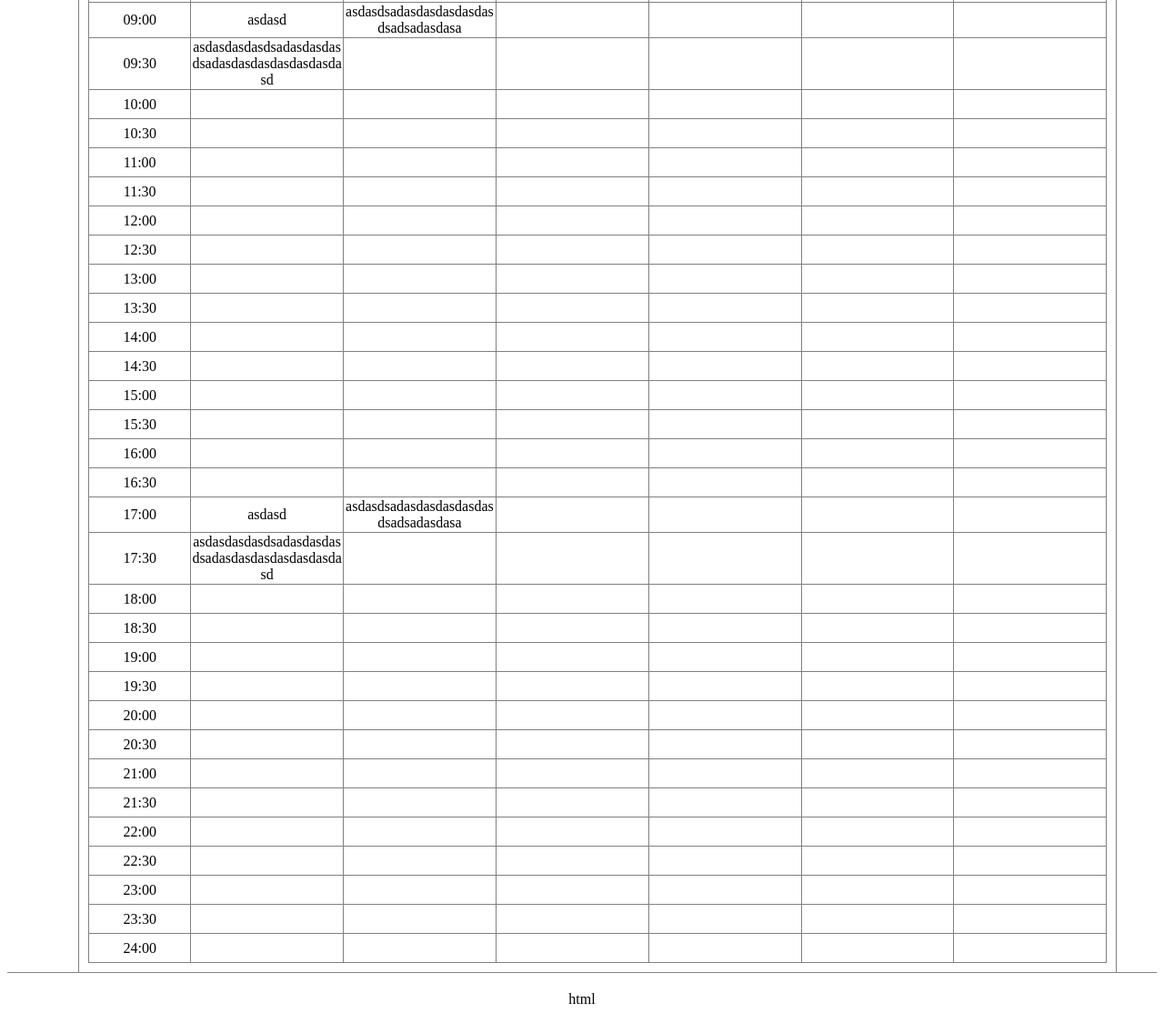
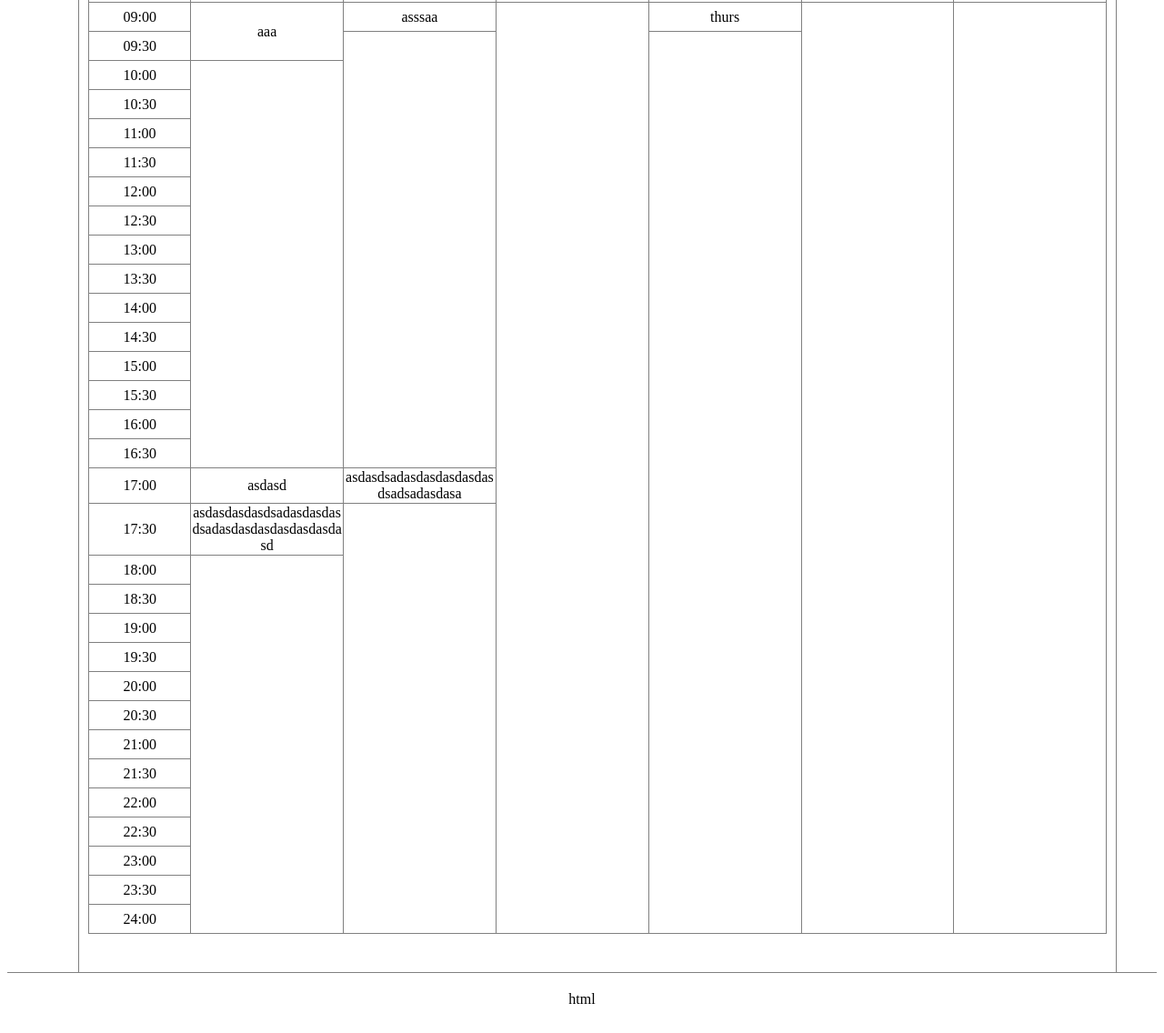
Before and after one commit to dlckdduq1107/AULIM, a website: page views/time_table.html in a window 1280 px wide. Shown: the part 202-1338 px from the top of the page at 91% size. Drawn offline with nearby package versions, Linux system fonts and the light colour scheme.

Commit message:
auto merge colunm

```diff
--- a/app.js
+++ b/app.js
@@ -11,6 +11,7 @@ var conn = db_config.init();
 
 db_config.connect(conn);
 
+app.use('/modules', express.static(__dirname + "/modules")); //자바스크립트 파일을 사용하기 위해 경로를 설정해줘야함(nodejs)
 app.use(express.static(path.join(__dirname + '/public')));
 app.use(express.urlencoded({extended : true}));
 app.use(express.json());
--- /dev/null
+++ b/modules/test.js
@@ -0,0 +1,21 @@
+window.onload = function setRowspan() {  //num 병합을 원하는 열
+  var mergeItem = ""; //병합구분값
+  var mergeCount = 0; //병합 수
+  var mergeRowNum = 0;  //병합들num갈 r1w
+  for (var num = 1; num < 7; num++) {
+      $('tr','#time_table').each(function(row){  // #테이블ID값
+      if(row > 0 ){
+        var item = $(':eq(' + num +')',$(this)).html();
+        if(mergeItem != item  ) {
+          mergeCount = 1;
+          mergeItem = item ;
+          mergeRowNum = row;
+        }else{
+          mergeCount = mergeCount + 1;
+          $("tr:eq("+mergeRowNum+") > td:eq("+num+")").attr("rowspan",mergeCount);
+          $('td:eq('+num+')',$(this)).hide(); //병합될 값들 숨김처리
+        }
+      }
+    })
+  }
+}
--- a/public/css/time_table.css
+++ b/public/css/time_table.css
@@ -154,9 +154,15 @@ table tr{
     height: 2rem;
 }
 table{
+    border-bottom: 1px;
     border-collapse: collapse;
     width: 70rem;
     height: 100%;
     text-align: center;
     table-layout: fixed;
 }
+#last_content td{
+    border-right: hidden;
+    border-left: hidden;
+    border-bottom: hidden;
+}
--- a/views/time_table.html
+++ b/views/time_table.html
@@ -7,6 +7,10 @@
     <title>time_table</title>
     <link rel="stylesheet" href="/css/time_table.css">
 
+    <!--     제이쿼리 사용하기 위한 불러오기(?)-->
+    <script src="https://ajax.googleapis.com/ajax/libs/jquery/3.4.1/jquery.min.js"></script>
+
+    <script src="../modules/test.js"></script>
 </head>
 <body>
    <div class="container">
@@ -58,7 +62,7 @@
          </nav>
           <main>
             <div class="main_table">
-                <table>
+                <table id="time_table">
                    <colgroup>
                        <col width="*" />
                        <col width="15%" />
@@ -77,10 +81,10 @@
 
                     <tbody>
                        <tr>
-                           <td>09:00</td><td>asdasd</td><td>asdasdsadasdasdasdasdasdsadsadasdasa</td><td></td><td></td><td></td><td></td>
+                           <td>09:00</td><td>aaa</td><td>asssaa</td><td></td><td>thurs</td><td></td><td></td>
                        </tr>
                        <tr>
-                           <td>09:30</td><td>asdasdasdasdsadasdasdasdsadasdasdasdasdasdasdasd</td><td></td><td></td><td></td><td></td><td></td>
+                           <td>09:30</td><td>aaa</td><td></td><td></td><td></td><td></td><td></td>
                        </tr>
                        <tr>
                            <td>10:00</td><td></td><td></td><td></td><td></td><td></td><td></td>
@@ -169,6 +173,9 @@
                        <tr>
                            <td>24:00</td><td></td><td></td><td></td><td></td><td></td><td></td>
                        </tr>
+                       <tr id="last_content" >
+                           <td></td><td> </td><td> </td><td> </td><td> </td><td> </td><td> </td>
+                       </tr>
                     </tbody>
 
                 </table>
```
